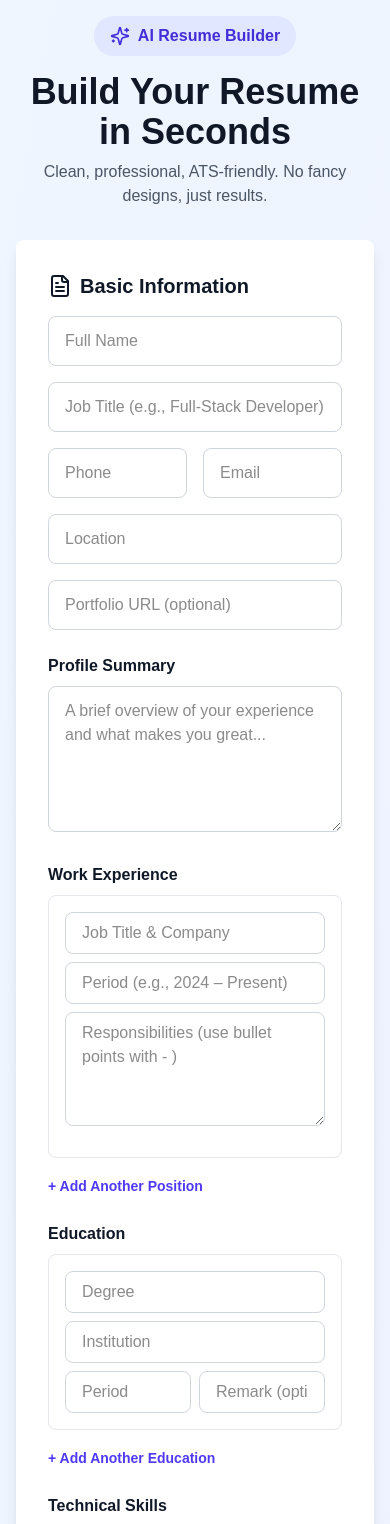
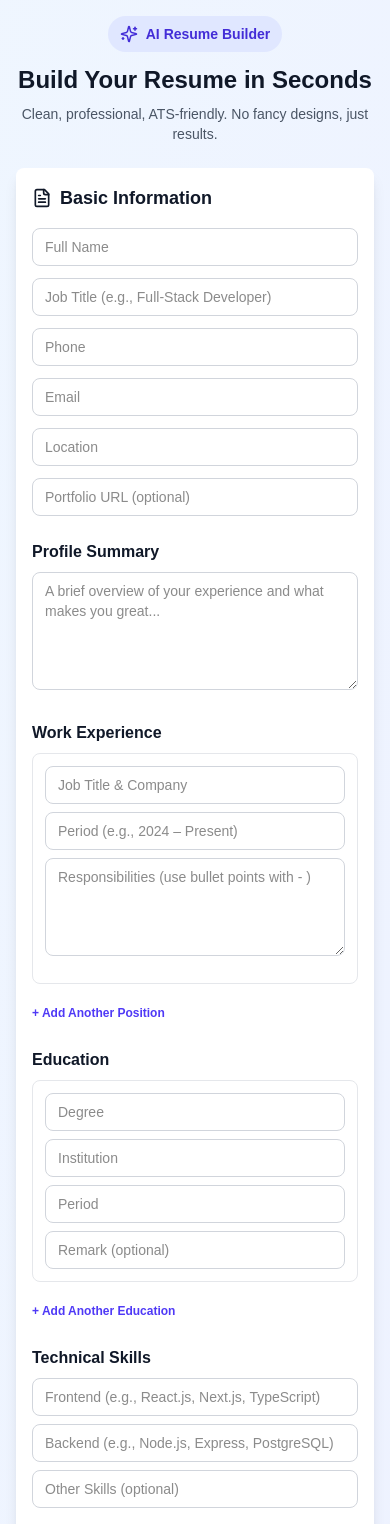
Before and after one commit to primyst/quickcv, a Next.js app in the folder my-app/: page / in a window 390 px wide. Shown: the top 1524 px of the page. Built offline with nearby package versions, Linux system fonts and the light colour scheme.

Commit message:
Update page.tsx

```diff
--- a/my-app/src/app/page.tsx
+++ b/my-app/src/app/page.tsx
@@ -341,41 +341,41 @@ export default function ResumeBuilder() {
 
   if (step === 'preview') {
     return (
-      <div className="min-h-screen bg-gradient-to-br from-blue-50 to-indigo-50 p-4">
+      <div className="min-h-screen bg-gradient-to-br from-blue-50 to-indigo-50 p-4 sm:p-6 lg:p-8">
         <div className="max-w-4xl mx-auto">
-          <div className="bg-white rounded-lg shadow-lg p-8 mb-4">
+          <div className="bg-white rounded-lg shadow-lg p-4 sm:p-6 lg:p-8 mb-4">
             <div className="mb-6">
-              <h1 className="text-3xl font-bold text-gray-900 mb-1">{formData.fullName.toUpperCase()}</h1>
-              <p className="text-lg text-gray-700 mb-3">{formData.jobTitle}</p>
-              <div className="text-sm text-gray-600 space-y-1">
-                <p>📞 {formData.phone} | 📧 {formData.email}</p>
+              <h1 className="text-2xl sm:text-3xl lg:text-4xl font-bold text-gray-900 mb-1">{formData.fullName.toUpperCase()}</h1>
+              <p className="text-base sm:text-lg text-gray-700 mb-3">{formData.jobTitle}</p>
+              <div className="text-xs sm:text-sm text-gray-600 space-y-1">
+                <p className="break-all">📞 {formData.phone} | 📧 {formData.email}</p>
                 <p>🌍 {formData.location}</p>
-                {formData.portfolio && <p>🔗 Portfolio: {formData.portfolio}</p>}
+                {formData.portfolio && <p className="break-all">🔗 Portfolio: {formData.portfolio}</p>}
               </div>
             </div>
 
             <div className="mb-6">
-              <h2 className="text-xl font-bold text-gray-900 mb-2 border-b-2 border-gray-300 pb-1">PROFILE</h2>
-              <p className="text-gray-700 whitespace-pre-line">{formData.profile}</p>
+              <h2 className="text-lg sm:text-xl font-bold text-gray-900 mb-2 border-b-2 border-gray-300 pb-1">PROFILE</h2>
+              <p className="text-sm sm:text-base text-gray-700 whitespace-pre-line">{formData.profile}</p>
             </div>
 
             <div className="mb-6">
-              <h2 className="text-xl font-bold text-gray-900 mb-2 border-b-2 border-gray-300 pb-1">WORK EXPERIENCE</h2>
+              <h2 className="text-lg sm:text-xl font-bold text-gray-900 mb-2 border-b-2 border-gray-300 pb-1">WORK EXPERIENCE</h2>
               {formData.workExperience.map((exp, idx) => (
                 exp.title && (
                   <div key={idx} className="mb-4">
-                    <p className="font-semibold text-gray-900">{exp.title} ({exp.period})</p>
-                    <p className="text-gray-700 whitespace-pre-line mt-1">{exp.responsibilities}</p>
+                    <p className="text-sm sm:text-base font-semibold text-gray-900">{exp.title} ({exp.period})</p>
+                    <p className="text-sm sm:text-base text-gray-700 whitespace-pre-line mt-1">{exp.responsibilities}</p>
                   </div>
                 )
               ))}
             </div>
 
             <div className="mb-6">
-              <h2 className="text-xl font-bold text-gray-900 mb-2 border-b-2 border-gray-300 pb-1">EDUCATION</h2>
+              <h2 className="text-lg sm:text-xl font-bold text-gray-900 mb-2 border-b-2 border-gray-300 pb-1">EDUCATION</h2>
               {formData.education.map((edu, idx) => (
                 edu.degree && (
-                  <p key={idx} className="text-gray-700 mb-2">
+                  <p key={idx} className="text-sm sm:text-base text-gray-700 mb-2">
                     {edu.degree} — {edu.institution} ({edu.period})
                     {edu.remark && <span className="text-gray-600"> [Remark: {edu.remark}]</span>}
                   </p>
@@ -384,51 +384,51 @@ export default function ResumeBuilder() {
             </div>
 
             <div className="mb-6">
-              <h2 className="text-xl font-bold text-gray-900 mb-2 border-b-2 border-gray-300 pb-1">TECHNICAL SKILLS</h2>
-              {formData.skills.frontend && <p className="text-gray-700"><strong>Frontend:</strong> {formData.skills.frontend}</p>}
-              {formData.skills.backend && <p className="text-gray-700"><strong>Backend:</strong> {formData.skills.backend}</p>}
-              {formData.skills.other && <p className="text-gray-700"><strong>Other:</strong> {formData.skills.other}</p>}
+              <h2 className="text-lg sm:text-xl font-bold text-gray-900 mb-2 border-b-2 border-gray-300 pb-1">TECHNICAL SKILLS</h2>
+              {formData.skills.frontend && <p className="text-sm sm:text-base text-gray-700"><strong>Frontend:</strong> {formData.skills.frontend}</p>}
+              {formData.skills.backend && <p className="text-sm sm:text-base text-gray-700"><strong>Backend:</strong> {formData.skills.backend}</p>}
+              {formData.skills.other && <p className="text-sm sm:text-base text-gray-700"><strong>Other:</strong> {formData.skills.other}</p>}
             </div>
 
             {formData.languages && (
               <div className="mb-6">
-                <h2 className="text-xl font-bold text-gray-900 mb-2 border-b-2 border-gray-300 pb-1">LANGUAGES</h2>
-                <p className="text-gray-700 whitespace-pre-line">{formData.languages}</p>
+                <h2 className="text-lg sm:text-xl font-bold text-gray-900 mb-2 border-b-2 border-gray-300 pb-1">LANGUAGES</h2>
+                <p className="text-sm sm:text-base text-gray-700 whitespace-pre-line">{formData.languages}</p>
               </div>
             )}
 
             {formData.strengths && (
               <div className="mb-6">
-                <h2 className="text-xl font-bold text-gray-900 mb-2 border-b-2 border-gray-300 pb-1">STRENGTHS</h2>
-                <p className="text-gray-700 whitespace-pre-line">{formData.strengths}</p>
+                <h2 className="text-lg sm:text-xl font-bold text-gray-900 mb-2 border-b-2 border-gray-300 pb-1">STRENGTHS</h2>
+                <p className="text-sm sm:text-base text-gray-700 whitespace-pre-line">{formData.strengths}</p>
               </div>
             )}
           </div>
 
-          <div className="flex gap-3">
+          <div className="flex flex-col sm:flex-row gap-3">
             <button
               onClick={() => setStep('form')}
-              className="flex-1 px-6 py-3 bg-gray-600 text-white rounded-lg hover:bg-gray-700 transition"
+              className="w-full sm:flex-1 px-4 sm:px-6 py-3 bg-gray-600 text-white rounded-lg hover:bg-gray-700 transition text-sm sm:text-base"
             >
               ← Edit Resume
             </button>
             <button
               onClick={copyToClipboard}
-              className="flex-1 px-6 py-3 bg-green-600 text-white rounded-lg hover:bg-green-700 transition flex items-center justify-center gap-2"
+              className="w-full sm:flex-1 px-4 sm:px-6 py-3 bg-green-600 text-white rounded-lg hover:bg-green-700 transition flex items-center justify-center gap-2 text-sm sm:text-base"
             >
-              {copied ? <Check size={20} /> : <Copy size={20} />}
+              {copied ? <Check size={18} className="sm:w-5 sm:h-5" /> : <Copy size={18} className="sm:w-5 sm:h-5" />}
               {copied ? 'Copied!' : 'Copy to Clipboard'}
             </button>
             <button
               onClick={downloadDocx}
-              className="flex-1 px-6 py-3 bg-indigo-600 text-white rounded-lg hover:bg-indigo-700 transition flex items-center justify-center gap-2"
+              className="w-full sm:flex-1 px-4 sm:px-6 py-3 bg-indigo-600 text-white rounded-lg hover:bg-indigo-700 transition flex items-center justify-center gap-2 text-sm sm:text-base"
             >
-              <Download size={20} />
+              <Download size={18} className="sm:w-5 sm:h-5" />
               Download .docx
             </button>
           </div>
 
-          <footer className="mt-8 text-center text-sm text-gray-600">
+          <footer className="mt-6 sm:mt-8 text-center text-xs sm:text-sm text-gray-600">
             Built by <a href="https://aq-portfolio-rose.vercel.app/" target="_blank" rel="noopener noreferrer" className="text-indigo-600 hover:text-indigo-800 font-semibold">Primyst (Abdulqudus)</a>
           </footer>
         </div>
@@ -437,54 +437,54 @@ export default function ResumeBuilder() {
   }
 
   return (
-    <div className="min-h-screen bg-gradient-to-br from-blue-50 to-indigo-50 p-4">
+    <div className="min-h-screen bg-gradient-to-br from-blue-50 to-indigo-50 p-4 sm:p-6 lg:p-8">
       <div className="max-w-3xl mx-auto">
-        <div className="text-center mb-8">
-          <div className="inline-flex items-center gap-2 bg-indigo-100 text-indigo-700 px-4 py-2 rounded-full mb-4">
-            <Sparkles size={20} />
+        <div className="text-center mb-6 sm:mb-8">
+          <div className="inline-flex items-center gap-2 bg-indigo-100 text-indigo-700 px-3 sm:px-4 py-2 rounded-full mb-3 sm:mb-4 text-sm sm:text-base">
+            <Sparkles size={18} className="sm:w-5 sm:h-5" />
             <span className="font-semibold">AI Resume Builder</span>
           </div>
-          <h1 className="text-4xl font-bold text-gray-900 mb-2">Build Your Resume in Seconds</h1>
-          <p className="text-gray-600">Clean, professional, ATS-friendly. No fancy designs, just results.</p>
+          <h1 className="text-2xl sm:text-3xl lg:text-4xl font-bold text-gray-900 mb-2">Build Your Resume in Seconds</h1>
+          <p className="text-sm sm:text-base text-gray-600">Clean, professional, ATS-friendly. No fancy designs, just results.</p>
         </div>
 
-        <div className="bg-white rounded-lg shadow-lg p-8">
+        <div className="bg-white rounded-lg shadow-lg p-4 sm:p-6 lg:p-8">
           <div className="space-y-6">
             {/* Basic Info */}
             <div>
-              <h2 className="text-xl font-bold text-gray-900 mb-4 flex items-center gap-2">
-                <FileText size={24} />
+              <h2 className="text-lg sm:text-xl font-bold text-gray-900 mb-4 flex items-center gap-2">
+                <FileText size={20} className="sm:w-6 sm:h-6" />
                 Basic Information
               </h2>
-              <div className="space-y-4">
+              <div className="space-y-3 sm:space-y-4">
                 <input
                   type="text"
                   placeholder="Full Name"
                   value={formData.fullName}
                   onChange={(e) => handleInputChange('fullName', e.target.value)}
-                  className="w-full px-4 py-3 border border-gray-300 rounded-lg focus:ring-2 focus:ring-indigo-500 focus:border-transparent"
+                  className="w-full px-3 sm:px-4 py-2 sm:py-3 text-sm sm:text-base border border-gray-300 rounded-lg focus:ring-2 focus:ring-indigo-500 focus:border-transparent"
                 />
                 <input
                   type="text"
                   placeholder="Job Title (e.g., Full-Stack Developer)"
                   value={formData.jobTitle}
                   onChange={(e) => handleInputChange('jobTitle', e.target.value)}
-                  className="w-full px-4 py-3 border border-gray-300 rounded-lg focus:ring-2 focus:ring-indigo-500 focus:border-transparent"
+                  className="w-full px-3 sm:px-4 py-2 sm:py-3 text-sm sm:text-base border border-gray-300 rounded-lg focus:ring-2 focus:ring-indigo-500 focus:border-transparent"
                 />
-                <div className="grid grid-cols-2 gap-4">
+                <div className="grid grid-cols-1 sm:grid-cols-2 gap-3 sm:gap-4">
                   <input
                     type="text"
                     placeholder="Phone"
                     value={formData.phone}
                     onChange={(e) => handleInputChange('phone', e.target.value)}
-                    className="px-4 py-3 border border-gray-300 rounded-lg focus:ring-2 focus:ring-indigo-500 focus:border-transparent"
+                    className="px-3 sm:px-4 py-2 sm:py-3 text-sm sm:text-base border border-gray-300 rounded-lg focus:ring-2 focus:ring-indigo-500 focus:border-transparent"
                   />
                   <input
                     type="email"
                     placeholder="Email"
                     value={formData.email}
                     onChange={(e) => handleInputChange('email', e.target.value)}
-                    className="px-4 py-3 border border-gray-300 rounded-lg focus:ring-2 focus:ring-indigo-500 focus:border-transparent"
+                    className="px-3 sm:px-4 py-2 sm:py-3 text-sm sm:text-base border border-gray-300 rounded-lg focus:ring-2 focus:ring-indigo-500 focus:border-transparent"
                   />
                 </div>
                 <input
@@ -492,60 +492,60 @@ export default function ResumeBuilder() {
                   placeholder="Location"
                   value={formData.location}
                   onChange={(e) => handleInputChange('location', e.target.value)}
-                  className="w-full px-4 py-3 border border-gray-300 rounded-lg focus:ring-2 focus:ring-indigo-500 focus:border-transparent"
+                  className="w-full px-3 sm:px-4 py-2 sm:py-3 text-sm sm:text-base border border-gray-300 rounded-lg focus:ring-2 focus:ring-indigo-500 focus:border-transparent"
                 />
                 <input
                   type="text"
                   placeholder="Portfolio URL (optional)"
                   value={formData.portfolio}
                   onChange={(e) => handleInputChange('portfolio', e.target.value)}
-                  className="w-full px-4 py-3 border border-gray-300 rounded-lg focus:ring-2 focus:ring-indigo-500 focus:border-transparent"
+                  className="w-full px-3 sm:px-4 py-2 sm:py-3 text-sm sm:text-base border border-gray-300 rounded-lg focus:ring-2 focus:ring-indigo-500 focus:border-transparent"
                 />
               </div>
             </div>
 
             {/* Profile */}
             <div>
-              <h3 className="font-bold text-gray-900 mb-2">Profile Summary</h3>
+              <h3 className="text-base sm:text-lg font-bold text-gray-900 mb-2">Profile Summary</h3>
               <textarea
                 placeholder="A brief overview of your experience and what makes you great..."
                 value={formData.profile}
                 onChange={(e) => handleInputChange('profile', e.target.value)}
                 rows="5"
-                className="w-full px-4 py-3 border border-gray-300 rounded-lg focus:ring-2 focus:ring-indigo-500 focus:border-transparent"
+                className="w-full px-3 sm:px-4 py-2 sm:py-3 text-sm sm:text-base border border-gray-300 rounded-lg focus:ring-2 focus:ring-indigo-500 focus:border-transparent"
               />
             </div>
 
             {/* Work Experience */}
             <div>
-              <h3 className="font-bold text-gray-900 mb-2">Work Experience</h3>
+              <h3 className="text-base sm:text-lg font-bold text-gray-900 mb-2">Work Experience</h3>
               {formData.workExperience.map((exp, idx) => (
-                <div key={idx} className="mb-4 p-4 border border-gray-200 rounded-lg">
+                <div key={idx} className="mb-4 p-3 sm:p-4 border border-gray-200 rounded-lg">
                   <input
                     type="text"
                     placeholder="Job Title & Company"
                     value={exp.title}
                     onChange={(e) => handleArrayChange('workExperience', idx, 'title', e.target.value)}
-                    className="w-full px-4 py-2 mb-2 border border-gray-300 rounded-lg focus:ring-2 focus:ring-indigo-500 focus:border-transparent"
+                    className="w-full px-3 sm:px-4 py-2 mb-2 text-sm sm:text-base border border-gray-300 rounded-lg focus:ring-2 focus:ring-indigo-500 focus:border-transparent"
                   />
                   <input
                     type="text"
                     placeholder="Period (e.g., 2024 – Present)"
                     value={exp.period}
                     onChange={(e) => handleArrayChange('workExperience', idx, 'period', e.target.value)}
-                    className="w-full px-4 py-2 mb-2 border border-gray-300 rounded-lg focus:ring-2 focus:ring-indigo-500 focus:border-transparent"
+                    className="w-full px-3 sm:px-4 py-2 mb-2 text-sm sm:text-base border border-gray-300 rounded-lg focus:ring-2 focus:ring-indigo-500 focus:border-transparent"
                   />
                   <textarea
                     placeholder="Responsibilities (use bullet points with - )"
                     value={exp.responsibilities}
                     onChange={(e) => handleArrayChange('workExperience', idx, 'responsibilities', e.target.value)}
                     rows="4"
-                    className="w-full px-4 py-2 mb-2 border border-gray-300 rounded-lg focus:ring-2 focus:ring-indigo-500 focus:border-transparent"
+                    className="w-full px-3 sm:px-4 py-2 mb-2 text-sm sm:text-base border border-gray-300 rounded-lg focus:ring-2 focus:ring-indigo-500 focus:border-transparent"
                   />
                   {idx > 0 && (
                     <button
                       onClick={() => removeArrayItem('workExperience', idx)}
-                      className="text-red-600 text-sm hover:text-red-800"
+                      className="text-red-600 text-xs sm:text-sm hover:text-red-800"
                     >
                       Remove
                     </button>
@@ -554,7 +554,7 @@ export default function ResumeBuilder() {
               ))}
               <button
                 onClick={() => addArrayItem('workExperience')}
-                className="text-indigo-600 text-sm font-semibold hover:text-indigo-800"
+                className="text-indigo-600 text-xs sm:text-sm font-semibold hover:text-indigo-800"
               >
                 + Add Another Position
               </button>
@@ -562,43 +562,43 @@ export default function ResumeBuilder() {
 
             {/* Education */}
             <div>
-              <h3 className="font-bold text-gray-900 mb-2">Education</h3>
+              <h3 className="text-base sm:text-lg font-bold text-gray-900 mb-2">Education</h3>
               {formData.education.map((edu, idx) => (
-                <div key={idx} className="mb-4 p-4 border border-gray-200 rounded-lg">
+                <div key={idx} className="mb-4 p-3 sm:p-4 border border-gray-200 rounded-lg">
                   <input
                     type="text"
                     placeholder="Degree"
                     value={edu.degree}
                     onChange={(e) => handleArrayChange('education', idx, 'degree', e.target.value)}
-                    className="w-full px-4 py-2 mb-2 border border-gray-300 rounded-lg focus:ring-2 focus:ring-indigo-500 focus:border-transparent"
+                    className="w-full px-3 sm:px-4 py-2 mb-2 text-sm sm:text-base border border-gray-300 rounded-lg focus:ring-2 focus:ring-indigo-500 focus:border-transparent"
                   />
                   <input
                     type="text"
                     placeholder="Institution"
                     value={edu.institution}
                     onChange={(e) => handleArrayChange('education', idx, 'institution', e.target.value)}
-                    className="w-full px-4 py-2 mb-2 border border-gray-300 rounded-lg focus:ring-2 focus:ring-indigo-500 focus:border-transparent"
+                    className="w-full px-3 sm:px-4 py-2 mb-2 text-sm sm:text-base border border-gray-300 rounded-lg focus:ring-2 focus:ring-indigo-500 focus:border-transparent"
                   />
-                  <div className="grid grid-cols-2 gap-2">
+                  <div className="grid grid-cols-1 sm:grid-cols-2 gap-2">
                     <input
                       type="text"
                       placeholder="Period"
                       value={edu.period}
                       onChange={(e) => handleArrayChange('education', idx, 'period', e.target.value)}
-                      className="px-4 py-2 border border-gray-300 rounded-lg focus:ring-2 focus:ring-indigo-500 focus:border-transparent"
+                      className="px-3 sm:px-4 py-2 text-sm sm:text-base border border-gray-300 rounded-lg focus:ring-2 focus:ring-indigo-500 focus:border-transparent"
                     />
                     <input
                       type="text"
                       placeholder="Remark (optional)"
                       value={edu.remark}
                       onChange={(e) => handleArrayChange('education', idx, 'remark', e.target.value)}
-                      className="px-4 py-2 border border-gray-300 rounded-lg focus:ring-2 focus:ring-indigo-500 focus:border-transparent"
+                      className="px-3 sm:px-4 py-2 text-sm sm:text-base border border-gray-300 rounded-lg focus:ring-2 focus:ring-indigo-500 focus:border-transparent"
                     />
                   </div>
                   {idx > 0 && (
                     <button
                       onClick={() => removeArrayItem('education', idx)}
-                      className="text-red-600 text-sm hover:text-red-800 mt-2"
+                      className="text-red-600 text-xs sm:text-sm hover:text-red-800 mt-2"
                     >
                       Remove
                     </button>
@@ -607,7 +607,7 @@ export default function ResumeBuilder() {
               ))}
               <button
                 onClick={() => addArrayItem('education')}
-                className="text-indigo-600 text-sm font-semibold hover:text-indigo-800"
+                className="text-indigo-600 text-xs sm:text-sm font-semibold hover:text-indigo-800"
               >
                 + Add Another Education
               </button>
@@ -615,68 +615,68 @@ export default function ResumeBuilder() {
 
             {/* Skills */}
             <div>
-              <h3 className="font-bold text-gray-900 mb-2">Technical Skills</h3>
+              <h3 className="text-base sm:text-lg font-bold text-gray-900 mb-2">Technical Skills</h3>
               <input
                 type="text"
                 placeholder="Frontend (e.g., React.js, Next.js, TypeScript)"
                 value={formData.skills.frontend}
                 onChange={(e) => handleInputChange('skills', { ...formData.skills, frontend: e.target.value })}
-                className="w-full px-4 py-2 mb-2 border border-gray-300 rounded-lg focus:ring-2 focus:ring-indigo-500 focus:border-transparent"
+                className="w-full px-3 sm:px-4 py-2 mb-2 text-sm sm:text-base border border-gray-300 rounded-lg focus:ring-2 focus:ring-indigo-500 focus:border-transparent"
               />
               <input
                 type="text"
                 placeholder="Backend (e.g., Node.js, Express, PostgreSQL)"
                 value={formData.skills.backend}
                 onChange={(e) => handleInputChange('skills', { ...formData.skills, backend: e.target.value })}
-                className="w-full px-4 py-2 mb-2 border border-gray-300 rounded-lg focus:ring-2 focus:ring-indigo-500 focus:border-transparent"
+                className="w-full px-3 sm:px-4 py-2 mb-2 text-sm sm:text-base border border-gray-300 rounded-lg focus:ring-2 focus:ring-indigo-500 focus:border-transparent"
               />
               <input
                 type="text"
                 placeholder="Other Skills (optional)"
                 value={formData.skills.other}
                 onChange={(e) => handleInputChange('skills', { ...formData.skills, other: e.target.value })}
-                className="w-full px-4 py-2 border border-gray-300 rounded-lg focus:ring-2 focus:ring-indigo-500 focus:border-transparent"
+                className="w-full px-3 sm:px-4 py-2 text-sm sm:text-base border border-gray-300 rounded-lg focus:ring-2 focus:ring-indigo-500 focus:border-transparent"
               />
             </div>
 
             {/* Languages */}
             <div>
-              <h3 className="font-bold text-gray-900 mb-2">Languages (Optional)</h3>
+              <h3 className="text-base sm:text-lg font-bold text-gray-900 mb-2">Languages (Optional)</h3>
               <textarea
                 placeholder="e.g., English — Fluent&#10;Yoruba — Native"
                 value={formData.languages}
                 onChange={(e) => handleInputChange('languages', e.target.value)}
                 rows="3"
-                className="w-full px-4 py-3 border border-gray-300 rounded-lg focus:ring-2 focus:ring-indigo-500 focus:border-transparent"
+                className="w-full px-3 sm:px-4 py-2 sm:py-3 text-sm sm:text-base border border-gray-300 rounded-lg focus:ring-2 focus:ring-indigo-500 focus:border-transparent"
               />
             </div>
 
             {/* Strengths */}
             <div>
-              <h3 className="font-bold text-gray-900 mb-2">Strengths (Optional)</h3>
+              <h3 className="text-base sm:text-lg font-bold text-gray-900 mb-2">Strengths (Optional)</h3>
               <textarea
                 placeholder="e.g., Strong problem-solving skills&#10;Team player with leadership experience"
                 value={formData.strengths}
                 onChange={(e) => handleInputChange('strengths', e.target.value)}
                 rows="3"
-                className="w-full px-4 py-3 border border-gray-300 rounded-lg focus:ring-2 focus:ring-indigo-500 focus:border-transparent"
+                className="w-full px-3 sm:px-4 py-2 sm:py-3 text-sm sm:text-base border border-gray-300 rounded-lg focus:ring-2 focus:ring-indigo-500 focus:border-transparent"
               />
             </div>
 
             <button
               onClick={generateResume}
-              className="w-full px-6 py-4 bg-indigo-600 text-white rounded-lg hover:bg-indigo-700 transition font-semibold text-lg flex items-center justify-center gap-2"
+              className="w-full px-4 sm:px-6 py-3 sm:py-4 bg-indigo-600 text-white rounded-lg hover:bg-indigo-700 transition font-semibold text-base sm:text-lg flex items-center justify-center gap-2"
             >
-              <Sparkles size={24} />
+              <Sparkles size={20} className="sm:w-6 sm:h-6" />
               Generate Resume
             </button>
           </div>
         </div>
 
-        <footer className="mt-8 text-center text-sm text-gray-600">
+        <footer className="mt-6 sm:mt-8 text-center text-xs sm:text-sm text-gray-600">
           Built by <a href="https://aq-portfolio-rose.vercel.app/" target="_blank" rel="noopener noreferrer" className="text-indigo-600 hover:text-indigo-800 font-semibold">Primyst (Abdulqudus)</a>
         </footer>
       </div>
     </div>
   );
-  }
+        }
```
